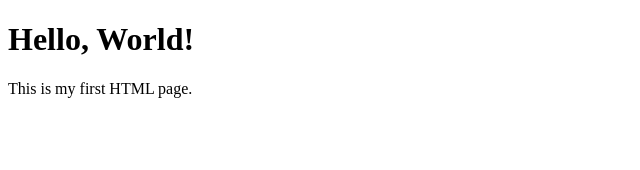
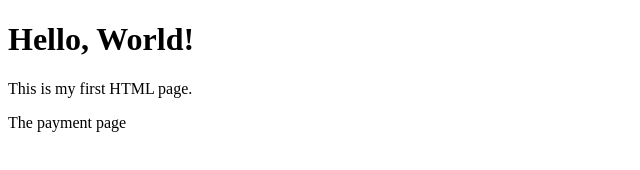
Before and after one commit to maclaimi20/Webapp, a plain HTML site: page index.html in a window 1280 px wide. Shown: the whole page, without its empty margins (0-640 px from the left). Drawn offline with Linux system fonts and the light colour scheme.

Commit message:
add payment
This is for payment

```diff
--- a/index.html
+++ b/index.html
@@ -6,5 +6,6 @@
 <body>
     <h1>Hello, World!</h1>
     <p>This is my first HTML page.</p>
+    <p>The payment page</p>
 </body>
 </html>
```
